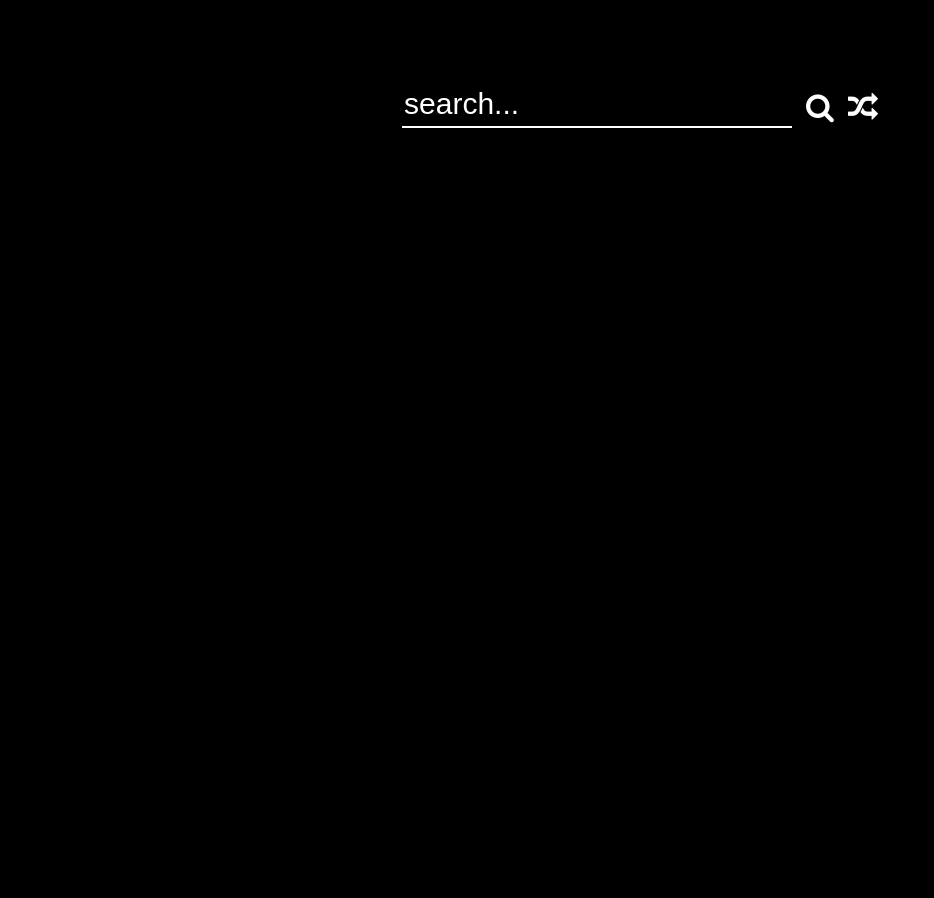
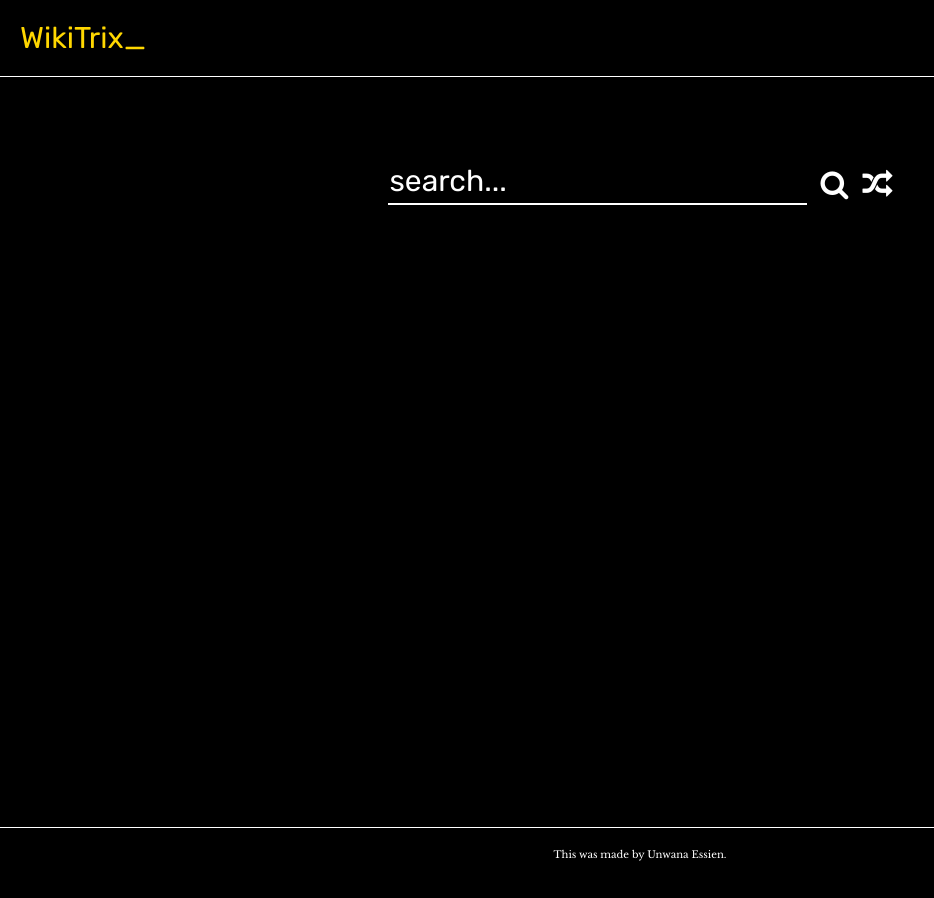
Before and after one commit to afixoftrix/FCC_Work, a plain HTML site: page Wikipedia Viewer/index.html in a window 1280 px wide. Shown: the whole page, without its empty margins (0-934 px from the left). Before the commit the page ends 800 px from the top, so only its background shows below. Drawn offline with nearby package versions, Linux system fonts and the light colour scheme.

Commit message:
Final modifications before submit

```diff
--- a/Wikipedia Viewer/index.html
+++ b/Wikipedia Viewer/index.html
@@ -3,6 +3,7 @@
   <head>
     <meta charset="utf-8">
     <title>Wikipedia Viewer</title>
+    <link rel="shortcut icon" type="image/png" href="favicon.png"/>
     <link rel="stylesheet" href="https://cdnjs.cloudflare.com/ajax/libs/font-awesome/4.7.0/css/font-awesome.min.css">
     <link rel="stylesheet" href="main.css">
     <script src="https://ajax.googleapis.com/ajax/libs/jquery/3.2.1/jquery.min.js"></script>
@@ -10,7 +11,11 @@
 <script src="https://ajax.googleapis.com/ajax/libs/jqueryui/1.11.3/jquery-ui.min.js"></script>
     <script src="main.js" charset="utf-8"></script>
   </head>
+  <div id="head">
+    <span>WikiTrix_</span>
+  </div>
   <body>
+
     <div class="container">
       <div class="search">
         <form class="searchForm" action="index.html" method="post" id="searchForm">
@@ -23,4 +28,8 @@
     </div>
 
   </body>
+  <div class="base" id="footer">
+    <span>This was made by Unwana Essien.</span>
+  </div>
+
 </html>
--- a/Wikipedia Viewer/main.css
+++ b/Wikipedia Viewer/main.css
@@ -5,13 +5,12 @@ html{
   padding: none;
   color: #fff;
   background-color: #000;
-  height: 100%
+  height: 100%;
 }
 body{
+  background-color: #000;
   color: #fff;
   position: relative;
-  display: flex;
-  flex-direction: row;
   background-color: inherit;
   justify-content: center;
   margin: 0;
@@ -19,6 +18,8 @@ body{
   height: 100%
 }
 .container{
+  min-height: 100%;
+  background-color: #000;
   color: #fff;
   display: flex;
   flex-direction: row;
@@ -63,7 +64,7 @@ body{
   display: flex;
   flex-direction: row;
   justify-content: center;
-  max-width: 410px;
+  max-width: 100%;
 
 }
 .info{
@@ -72,6 +73,7 @@ body{
   background-color: gold;
   color: black;
   box-shadow: 10px 10px 5px #000;
+  width: 100%;
 }
 .infoData{
   font-family: 'Libre Baskerville', serif;
@@ -88,7 +90,7 @@ body{
 .morefo{
   background-color: #000;
   color: #fff;
-  font-size: 15px;
+  font-size: 20px;
   text-align: center;
 
 }
@@ -107,14 +109,43 @@ body{
   flex-direction: row;
   justify-content: center;
 }
+#footer {
+  font-family: 'Libre Baskerville', serif;
+  font-size: 10px;
+  text-align: center;
+  position: relative;
+  margin-top: -50px; /* negative value of footer height */
+  height: 50px;
+  clear: both;
+  color: white;
+  background-color: black;
+  padding-top: 20px;
+  border-top: solid .5px white;
+
+}
+#head {
+  background-color: #000;
+  padding: 20px;
+  font-family: 'Rubik', sans-serif;
+  font-size: 30px;
+  border-bottom: solid .5px white;
+  color: gold;
+}
+#colorBG{
+  background-color: gold;
+  display: flex;
+  flex-direction: row;
+}
 button{
   font-size: 30px;
-  border: 0;
+  border: none;
   text-decoration: none;
   padding: 2px;
   height: 40px;
   margin-left: 10px;
   background-color: inherit;
+  cursor: pointer;
+  outline: none;
 }
 a:link{
   color: inherit;
@@ -137,6 +168,8 @@ input{
   color: white;
   background-color: inherit;
   flex-grow: 8;
+  font-family: 'Rubik', sans-serif;
+
 }
 
 input[type="text"]:focus, input[type="text"].focus {
--- a/Wikipedia Viewer/main.js
+++ b/Wikipedia Viewer/main.js
@@ -32,7 +32,7 @@ $("#input").on('keyup', function autoComplete(e){
                 var info = data[2][index];
                 var link = data[3][index];
                 //<div class="info"></div> info into .search
-                $('.container').append('<div class="info"><div class="btx"><i class="fa fa-times-circle-o" aria-hidden="true"></i><br></div><h3 class="topic"><span class="topicDecor">' + item + '</span></h3><br><div></div><p class="infoData">' + info + '</p><br><a href='+ link +' class="itemlink"><h4 class="morefo">Wiki</h4></a></div>');
+                $('.container').append('<div class="info"><div class="btx"><i class="fa fa-times-circle-o" aria-hidden="true"></i><br></div><h3 class="topic"><span class="topicDecor">' + item + '</span></h3><br><div></div><p class="infoData">' + info + '</p><br><a href='+ link +' class="itemlink"><h4 class="morefo">View Wikipedia Entry</h4></a></div>');
                 $('.btx').on('click', function closeInfoBar() { $('div.info').detach();});
               });
           }
@@ -48,7 +48,7 @@ $("#input").on('keyup', function autoComplete(e){
       var info = outer[2][0];
       var link = outer[3][0];
       //<div class="info"></div> info into .search
-      $('.container').append('<div class="info"><div class="btx"><i class="fa fa-times-circle-o" aria-hidden="true"></i><br></div><h3 class="topic"><span class="topicDecor">' + item + '</span></h3><br><div></div><p class="infoData">' + info + '</p><br><a href='+ link +' class="itemlink"><h4 class="morefo">Wiki</h4></a></div>');
+      $('.container').append('<div class="info"><div class="btx"><i class="fa fa-times-circle-o" aria-hidden="true"></i><br></div><h3 class="topic"><span class="topicDecor">' + item + '</span></h3><br><div></div><p class="infoData">' + info + '</p><br><a href='+ link +' class="itemlink"><h4 class="morefo">View Wikipedia Entry</h4></a></div>');
       $('.btx').on('click', function closeInfoBar() { $('div.info').detach();});
 
 
@@ -66,7 +66,7 @@ $("#input").on('keyup', function autoComplete(e){
     var info = outer[2][0];
     var link = outer[3][0];
     //<div class="info"></div> info into .search
-    $('.container').append('<div class="info"><div class="btx"><i class="fa fa-times-circle-o" aria-hidden="true"></i><br></div><h3 class="topic"><span class="topicDecor">' + item + '</span></h3><br><div></div><p class="infoData">' + info + '</p><br><a href='+ link +' class="itemlink"><h4 class="morefo">Wiki</h4></a></div>');
+    $('.container').append('<div class="info"><div class="btx"><i class="fa fa-times-circle-o" aria-hidden="true"></i><br></div><h3 class="topic"><span class="topicDecor">' + item + '</span></h3><br><div></div><p class="infoData">' + info + '</p><br><a href='+ link +' class="itemlink"><h4 class="morefo">View Wikipedia Entry</h4></a></div>');
     $('.btx').on('click', function closeInfoBar() { $('div.info').detach();});
 
     });
```
Also changed, not shown: Wikipedia Viewer/favicon.png (added).
